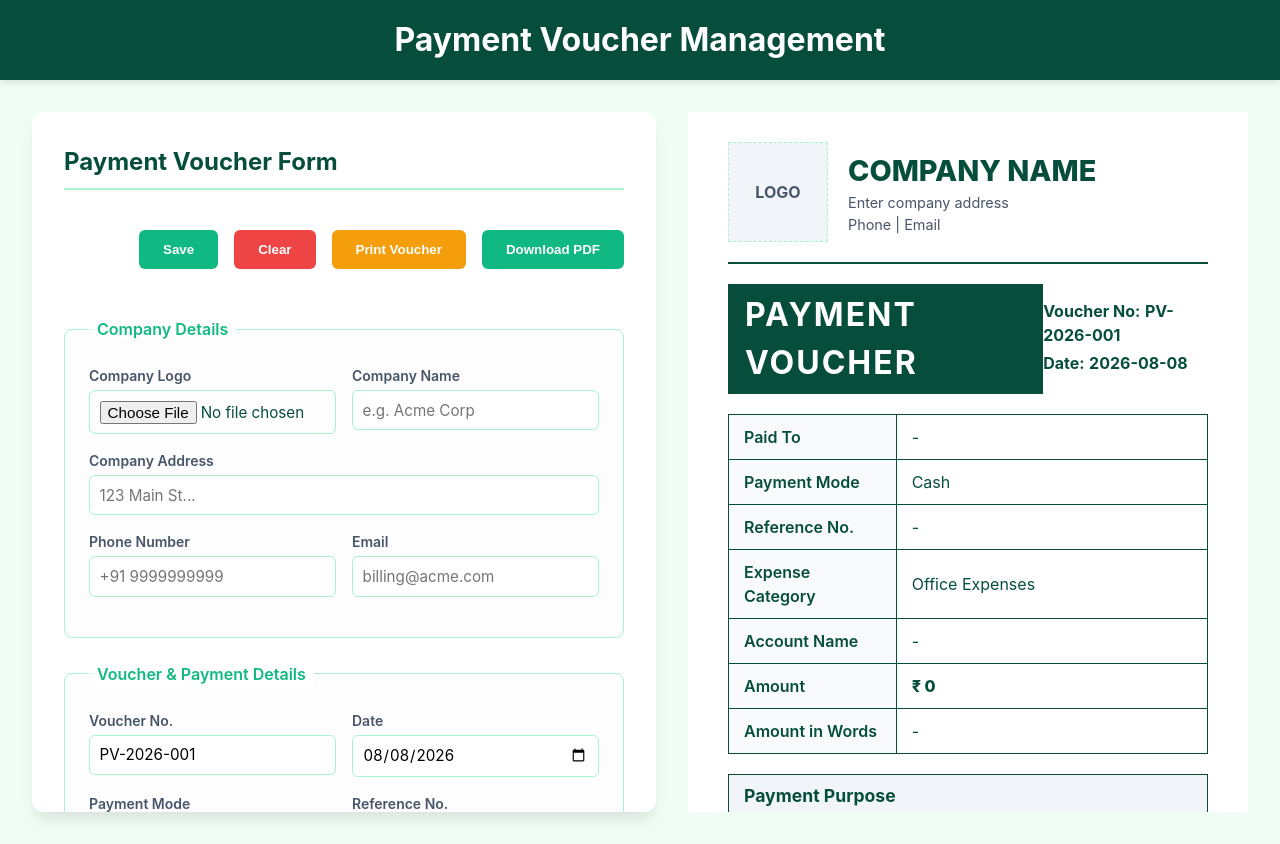
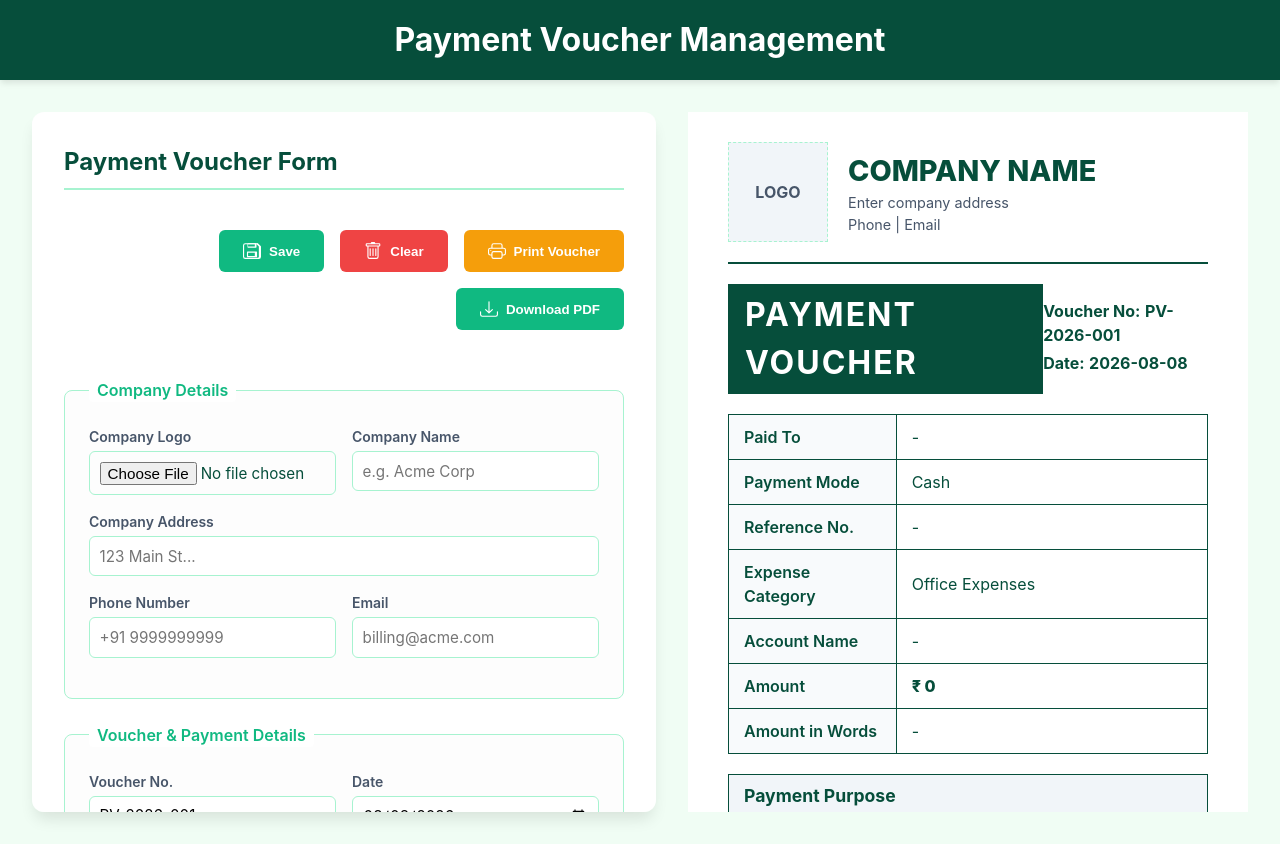
Before and after one commit to Evangeline2002/Voucher, a React (Vite) app: page / in a window 1280 px wide. Built offline with nearby package versions, Linux system fonts and the light colour scheme.

Commit message:
first commit

```diff
--- a/src/App.css
+++ b/src/App.css
@@ -167,6 +167,10 @@
 }
 
 .btn {
+  display: inline-flex;
+  align-items: center;
+  justify-content: center;
+  gap: 0.5rem;
   padding: 0.75rem 1.5rem;
   border: none;
   border-radius: 6px;
--- a/src/components/PaymentVoucherForm.jsx
+++ b/src/components/PaymentVoucherForm.jsx
@@ -9,10 +9,22 @@
             <h2 className="form-header">Payment Voucher Form</h2>
 
             <div className="form-actions">
-                <button type="button" className="btn btn-save" onClick={onSave}>Save</button>
-                <button type="button" className="btn btn-clear" onClick={onClear}>Clear</button>
-                <button type="button" className="btn btn-print" onClick={onPrint}>Print Voucher</button>
-                <button type="button" className="btn btn-pdf" onClick={onDownloadPDF}>Download PDF</button>
+                <button type="button" className="btn btn-save" onClick={onSave}>
+                    <svg width="18" height="18" fill="currentColor" viewBox="0 0 16 16"><path d="M2 1a2 2 0 0 0-2 2v10a2 2 0 0 0 2 2h12a2 2 0 0 0 2-2V4.207a1 1 0 0 0-.293-.707l-2.5-2.5A1 1 0 0 0 12.5 1H2zm0 1h10.086l2 2V13a1 1 0 0 1-1 1H2a1 1 0 0 1-1-1V3a1 1 0 0 1 1-1z" /><path d="M4 1.5A.5.5 0 0 1 4.5 1h7a.5.5 0 0 1 .5.5v3a.5.5 0 0 1-.5.5h-7a.5.5 0 0 1-.5-.5v-3zM4.5 2v2h6V2h-6zM3.5 9a.5.5 0 0 1 .5-.5h8a.5.5 0 0 1 .5.5v4a.5.5 0 0 1-.5.5h-8a.5.5 0 0 1-.5-.5V9zm1 .5v3h6v-3h-6z" /></svg>
+                    Save
+                </button>
+                <button type="button" className="btn btn-clear" onClick={onClear}>
+                    <svg width="18" height="18" fill="currentColor" viewBox="0 0 16 16"><path d="M5.5 5.5A.5.5 0 0 1 6 6v6a.5.5 0 0 1-1 0V6a.5.5 0 0 1 .5-.5zm2.5 0a.5.5 0 0 1 .5.5v6a.5.5 0 0 1-1 0V6a.5.5 0 0 1 .5-.5zm3 .5a.5.5 0 0 0-1 0v6a.5.5 0 0 0 1 0V6z" /><path fillRule="evenodd" d="M14.5 3a1 1 0 0 1-1 1H13v9a2 2 0 0 1-2 2H5a2 2 0 0 1-2-2V4h-.5a1 1 0 0 1-1-1V2a1 1 0 0 1 1-1H6a1 1 0 0 1 1-1h2a1 1 0 0 1 1 1h3.5a1 1 0 0 1 1 1v1zM4.118 4 4 4.059V13a1 1 0 0 0 1 1h6a1 1 0 0 0 1-1V4.059L11.882 4H4.118zM2.5 3V2h11v1h-11z" /></svg>
+                    Clear
+                </button>
+                <button type="button" className="btn btn-print" onClick={onPrint}>
+                    <svg width="18" height="18" fill="currentColor" viewBox="0 0 16 16"><path d="M2.5 8a.5.5 0 1 0 0-1 .5.5 0 0 0 0 1z" /><path d="M5 1a2 2 0 0 0-2 2v2H2a2 2 0 0 0-2 2v3a2 2 0 0 0 2 2h1v1a2 2 0 0 0 2 2h6a2 2 0 0 0 2-2v-1h1a2 2 0 0 0 2-2V7a2 2 0 0 0-2-2h-1V3a2 2 0 0 0-2-2H5zM4 3a1 1 0 0 1 1-1h6a1 1 0 0 1 1 1v2H4V3zm1 5a2 2 0 0 0-2 2v1H2a1 1 0 0 1-1-1V7a1 1 0 0 1 1-1h12a1 1 0 0 1 1 1v3a1 1 0 0 1-1 1h-1v-1a2 2 0 0 0-2-2H5zm7 2v3a1 1 0 0 1-1 1H5a1 1 0 0 1-1-1v-3a1 1 0 0 1 1-1h6a1 1 0 0 1 1 1z" /></svg>
+                    Print Voucher
+                </button>
+                <button type="button" className="btn btn-pdf" onClick={onDownloadPDF}>
+                    <svg width="18" height="18" fill="currentColor" viewBox="0 0 16 16"><path d="M.5 9.9a.5.5 0 0 1 .5.5v2.5a1 1 0 0 0 1 1h12a1 1 0 0 0 1-1v-2.5a.5.5 0 0 1 1 0v2.5a2 2 0 0 1-2 2H2a2 2 0 0 1-2-2v-2.5a.5.5 0 0 1 .5-.5z" /><path d="M7.646 11.854a.5.5 0 0 0 .708 0l3-3a.5.5 0 0 0-.708-.708L8.5 10.293V1.5a.5.5 0 0 0-1 0v8.793L5.354 8.146a.5.5 0 1 0-.708.708l3 3z" /></svg>
+                    Download PDF
+                </button>
             </div>
 
             <form onSubmit={e => e.preventDefault()} className="voucher-form">
```
Also changed, not shown: 1 other file (tests, documents, lock files or other folders).
